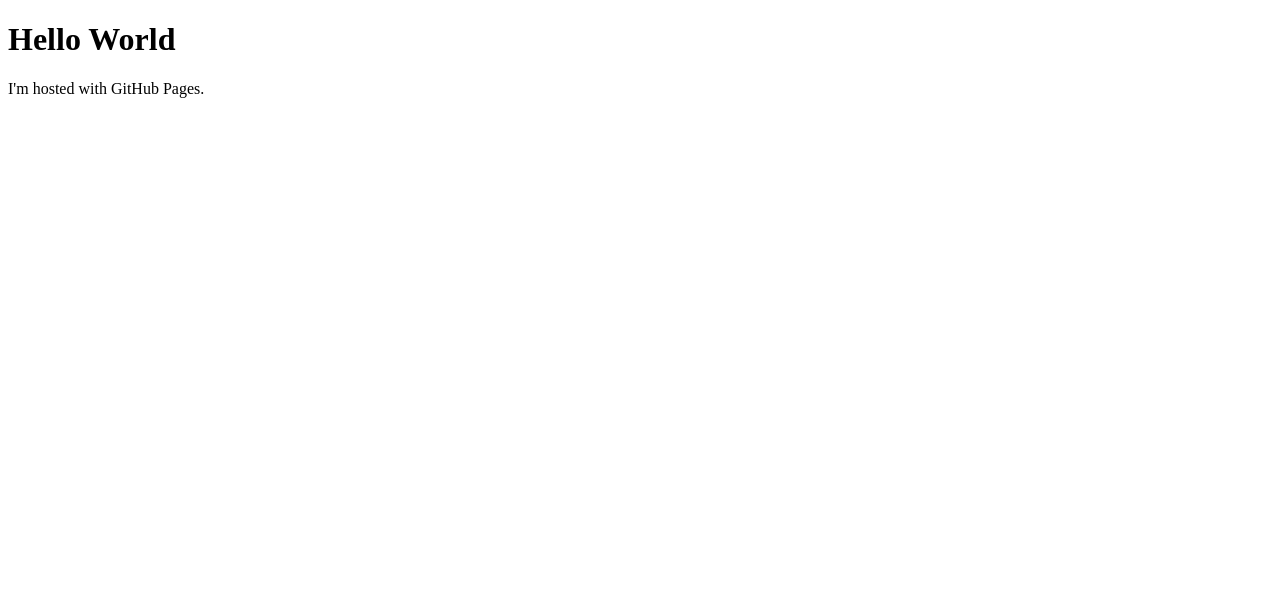
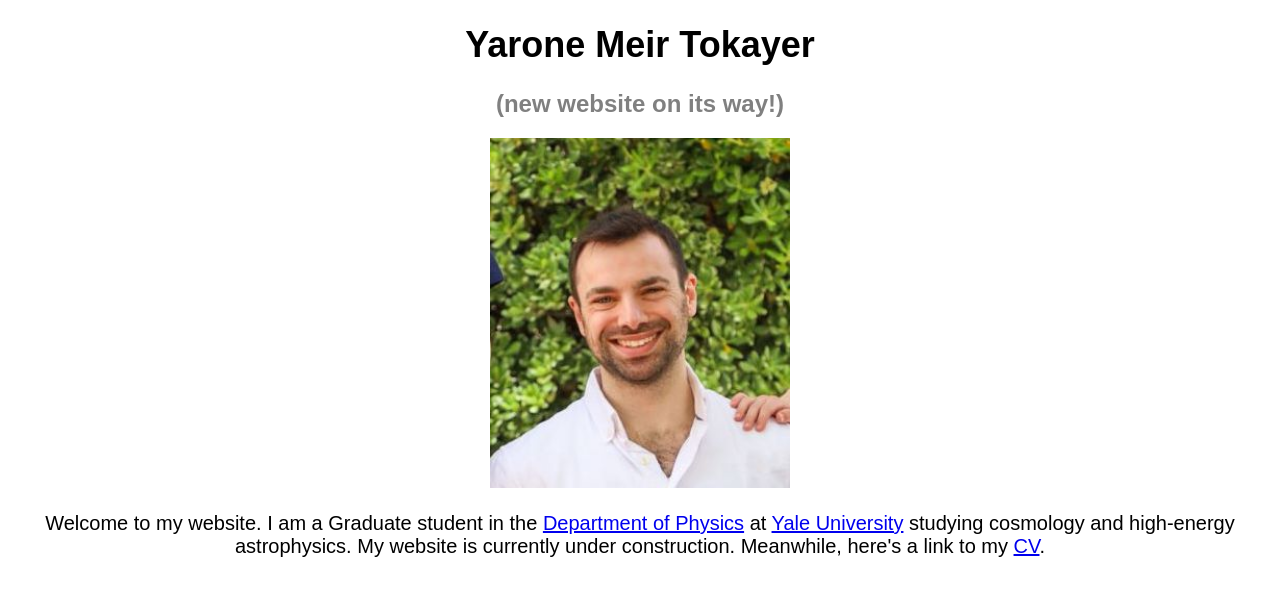
Before and after one commit to yaronetokayer/yaronetokayer.github.io, a plain HTML site: page index.html in a window 1280 px wide. Drawn offline with Linux system fonts and the light colour scheme.

Commit message:
under construction webpage made

```diff
--- a/index.html
+++ b/index.html
@@ -1,7 +1,34 @@
 <!DOCTYPE html>
-<html>
+<html lang="en">
+<head>
+    <meta charset="UTF-8">
+    <meta name="viewport" content="width=device-width, initial-scale=1.0">
+    <title>Under Construction - Yarone Meir Tokayer</title>
+    <style>
+        body {
+            text-align: center;
+            font-family: Arial, sans-serif;
+        }
+        h1 {
+            font-size: 36px;
+        }
+        h2 {
+            font-size: 24px;
+            color: grey;
+        }
+        p {
+            font-size: 20px;
+        }
+        img {
+            max-width: 100%;
+            height: auto;
+        }
+    </style>
+</head>
 <body>
-<h1>Hello World</h1>
-<p>I'm hosted with GitHub Pages.</p>
+    <h1>Yarone Meir Tokayer</h1>
+    <h2>(new website on its way!)</h2>
+    <img src="pics/cropped_face.jpeg" alt="Yarone Meir Tokayer" width="300">
+    <p>Welcome to my website. I am a Graduate student in the <a href="https://physics.yale.edu/" target="_blank">Department of Physics</a> at <a href="https://yale.edu/" target="_blank">Yale University</a> studying cosmology and high-energy astrophysics. My website is currently under construction. Meanwhile, here's a link to my <a href="CV_f23.pdf" target="_blank">CV</a>.</p>
 </body>
 </html>
```
Also changed, not shown: pics/cropped_face.jpeg (added), 1 other file.
